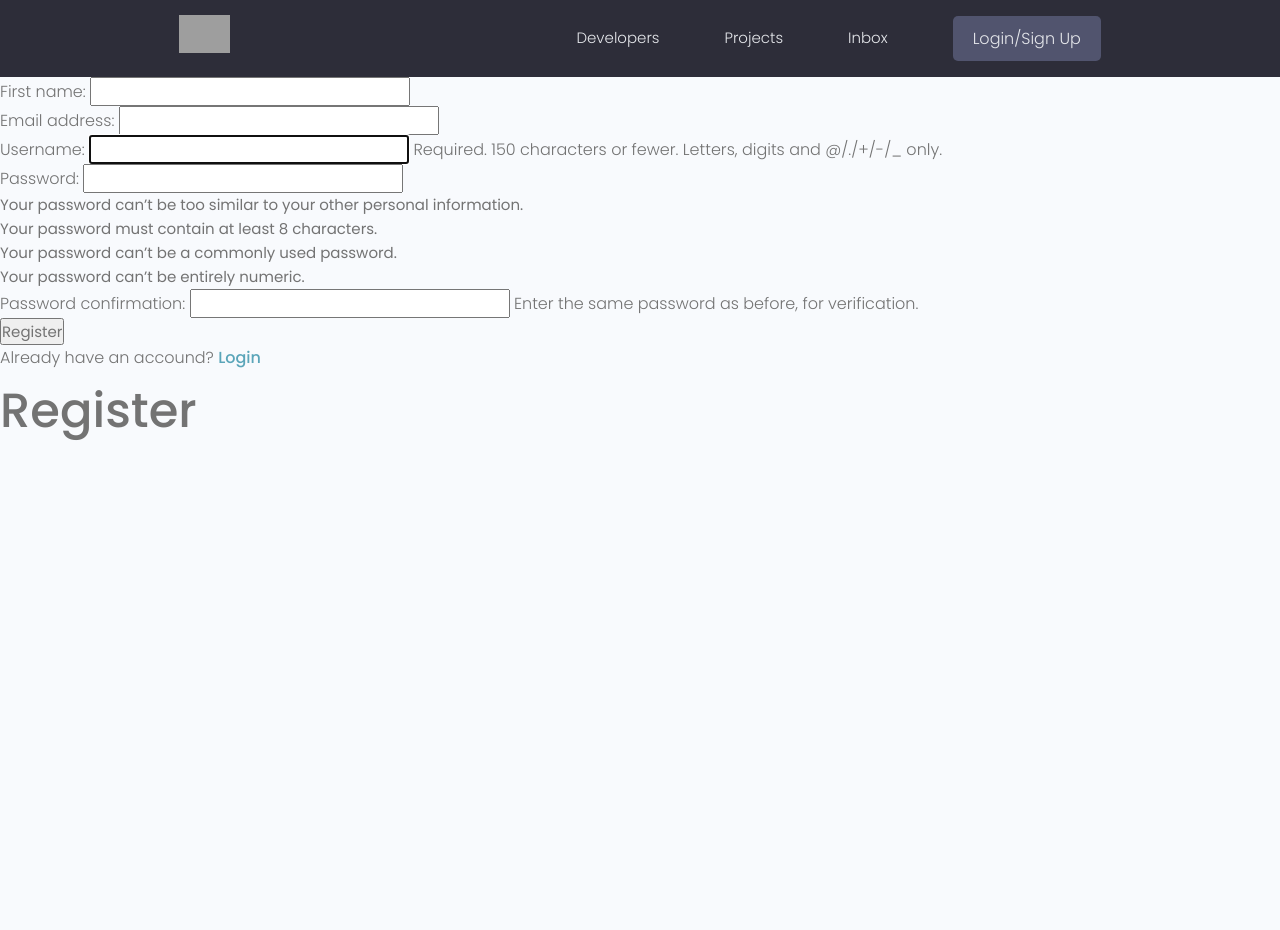
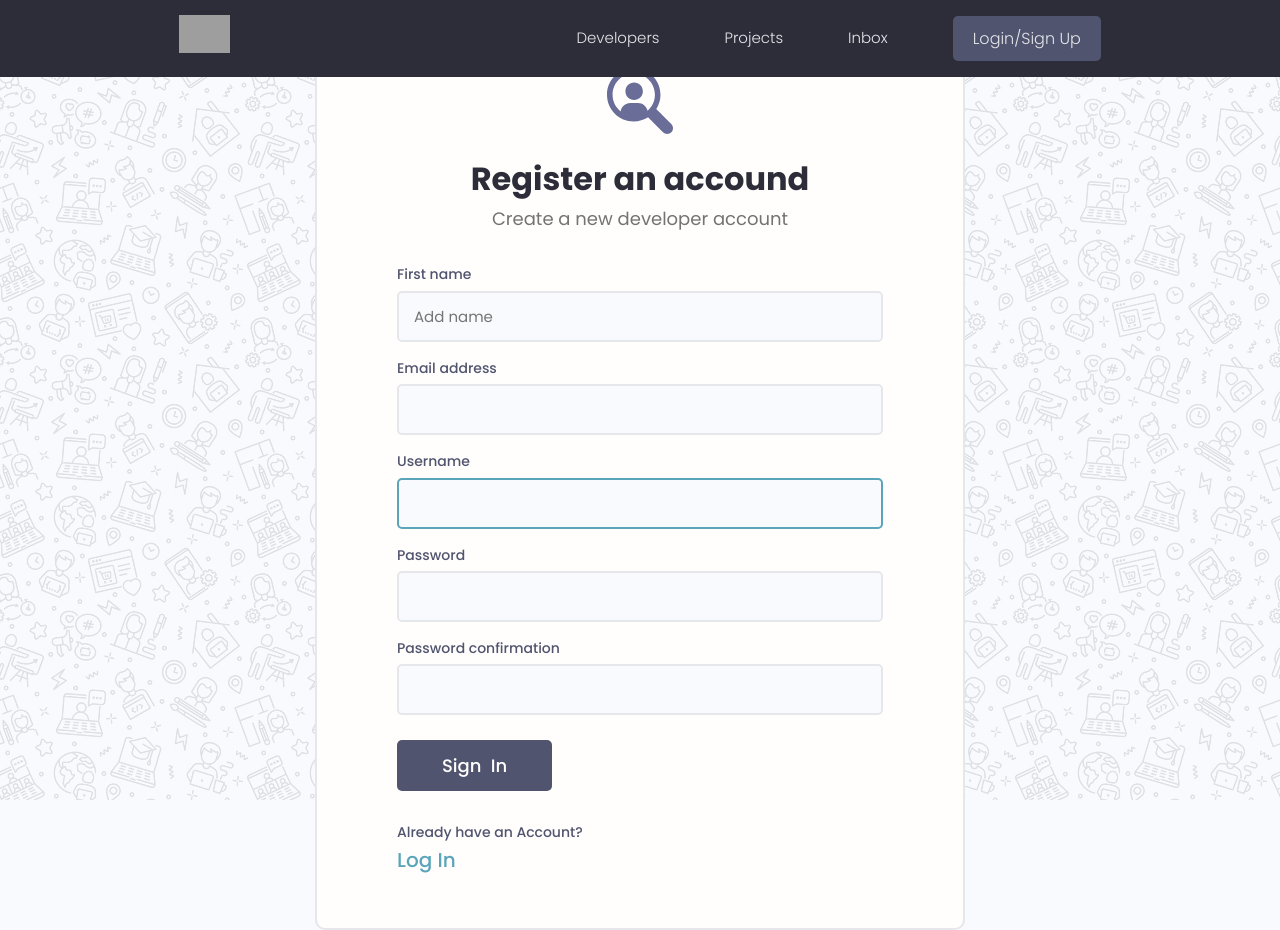
Before and after one commit to AdrianHorvath8/Developer-search, a Django app: page /register/ in a window 1280 px wide. Before the commit the page ends 440 px from the top, so only its background shows below. Run offline with Django 4.2, Linux system fonts and the light colour scheme; some libraries are stand-ins or nearby versions; grey boxes are pictures that could not be loaded.

Commit message:
Styling login and register page

```diff
--- a/devsearch/projects/forms.py
+++ b/devsearch/projects/forms.py
@@ -13,7 +13,7 @@ class ProjectForm(ModelForm):
             "tags":forms.CheckboxSelectMultiple(),
         }
 
-    def __init__(self):
+    def __init__(self, *args, **kwargs):
         super(ProjectForm, self).__init__()
 
         self.fields["title"].widget.attrs.update(
--- a/devsearch/static/styles/app.css
+++ b/devsearch/static/styles/app.css
@@ -1,3 +1,4 @@
+
 :root {
   --color-sub: #2d2d39;
 }
@@ -5,6 +6,7 @@
 .btn--sub {
   background-color: var(--color-sub-light);
 }
+
 
 .card {
   border: 2px solid var(--color-light);
@@ -845,3 +847,11 @@ img {
   margin-bottom: 1rem;
   margin-top: 2rem;
 }
+
+.alert {
+  position: fixed;
+  left: 50%;
+  top: 135px;
+  transform: translate(-50%, -50%);
+  z-index: 99999;
+}
--- a/devsearch/static/uikit/app.js
+++ b/devsearch/static/uikit/app.js
@@ -2,3 +2,13 @@
 document.addEventListener('DOMContentLoaded', function () {
   hljs.highlightAll();
 });
+
+
+let alertWrapper = document.querySelector('.alert')
+let alertClose = document.querySelector('.alert__close')
+
+if (alertWrapper) {
+  alertClose.addEventListener('click', () =>
+    alertWrapper.style.display = 'none'
+  )
+}
--- a/devsearch/templates/main.html
+++ b/devsearch/templates/main.html
@@ -20,18 +20,19 @@
 <body>
     {% include "navbar.html" %}
     {% if messages %}
-    <ul class="messages">
-        {% for message in messages %}
-        <li{% if message.tags %} class="{{ message.tags }}" {% endif %}>
-            {% if message.level == DEFAULT_MESSAGE_LEVELS.ERROR %}Important: {% endif %}
-            {{ message }}
-            </li>
-            {% endfor %}
-    </ul>
+
+    {% for message in messages %}
+        <div class="alert alert--{{message.tags}}">
+            <p class="alert__message">{{ message }}</p>
+            <button class="alert__close">⨯</button>
+        </div>
+    {% endfor %}
+
     {% endif %}
 
     {% block content %}
 
     {% endblock content %}
 </body>
+<script src="{% static 'uikit/app.js'%}"></script>
 </html>
--- a/devsearch/users/forms.py
+++ b/devsearch/users/forms.py
@@ -8,3 +8,22 @@ class CustomUserCreationForm(UserCreationForm):
     class Meta:
         model = User
         fields = ["first_name", "email", "username", "password1", "password2"]
+
+
+    def __init__(self, *args, **kwargs):
+        super(CustomUserCreationForm, self).__init__()
+
+        self.fields["first_name"].widget.attrs.update(
+            {"class":"input", "placeholder":"Add name"})
+
+        self.fields["email"].widget.attrs.update(
+            {"class":"input"})
+
+        self.fields["username"].widget.attrs.update(
+            {"class":"input"})
+
+        self.fields["password1"].widget.attrs.update(
+            {"class":"input"})
+
+        self.fields["password2"].widget.attrs.update(
+            {"class":"input"})
--- a/devsearch/users/templates/users/login_register.html
+++ b/devsearch/users/templates/users/login_register.html
@@ -1,29 +1,81 @@
 {% extends 'main.html' %}
-
+{% load static %}
 
 {% block content %}
 
 
 {% if page == "register" %}
-<form action="" method="POST">
-    {% csrf_token %}
-    {{form.as_p}}
-    <input type="submit" value="Register" >
-    <p>Already have an accound? <a href="{% url 'login' %}">Login</a></p>
+<div class="auth">
+    <div class="card">
+        <div class="auth__header text-center">
+            <a href="/">
+                <img src="{% static 'images/icon.svg' %}" alt="icon" />
+            </a>
+            <h3>Register an accound</h3>
+            <p>Create a new developer account</p>
+        </div>
 
-</form>
-<h1>Register</h1>
+        <form action="{% url 'register' %}" class="form auth__form" method="post">
+            {% csrf_token %}
+
+            {% for field in form %}
+            <!-- Input:Text -->
+            <div class="form__field">
+                <label for="formInput#text">{{ field.label }} </label>
+                {{ field }}
+
+            </div>
+            {% endfor %}
+            <div class="auth__actions">
+                <input class="btn btn--sub btn--lg" type="submit" value="Sign  In" />
+            </div>
+
+        </form>
+        <div class="auth__alternative">
+            <p>Already have an Account?</p>
+            <a href="{% url 'login' %}">Log In</a>
+        </div>
+    </div>
+</div>
+
 
 {% else %}
-<form action="{% url 'login' %}" method="POST">
-    {% csrf_token %}
+<div class="auth">
+    <div class="card">
+        <div class="auth__header text-center">
+            <a href="/">
+                <img src="{% static 'images/icon.svg' %}" alt="icon" />
+            </a>
+            <h3>Account Login</h3>
+            <p>Hello Developer, Welcome Back!</p>
+        </div>
 
-    <input type="text" name="username" placeholder="Username">
-    <input type="password" name="password" placeholder="Password" >
-    <input type="submit" value="Login">
+        <form action="{% url 'login' %}" class="form auth__form" method="post">
+            {% csrf_token %}
+            <!-- Input:Email -->
+            <div class="form__field">
+                <label for="formInput#text">Username: </label>
+                <input class="input input--text" id="formInput#text" type="text" name="username"
+                    placeholder="Enter your username..." />
+            </div>
 
-    <p>Dont have an accound?  <a href="{% url 'register' %}">Sign up</a></p>
-</form>
+            <!-- Input:Password -->
+            <div class="form__field">
+                <label for="formInput#password">Password: </label>
+                <input class="input input--password" id="formInput#passowrd" type="password" name="password"
+                    placeholder="••••••••" />
+            </div>
+            <div class="auth__actions">
+                <input class="btn btn--sub btn--lg" type="submit" value="Log In" />
+                <a href="forgetpassword.html">Forget Password?</a>
+            </div>
+        </form>
+        <div class="auth__alternative">
+            <p>Don’t have an Account?</p>
+            <a href="{% url 'register' %}">Sign Up</a>
+        </div>
+    </div>
+</div>
 
 
 {% endif %}
--- a/devsearch/users/views.py
+++ b/devsearch/users/views.py
@@ -18,11 +18,6 @@ def login_user(request):
         password = request.POST["password"]
 
 
-        try:
-            user = User.objects.get(username=username)
-        except:
-            messages.error(request, "Username does not exist")
-
         user = authenticate(request, username=username, password=password)
 
 
@@ -37,7 +32,7 @@ def login_user(request):
 
 def logout_user(request):
     logout(request)
-    messages.error(request, "User was logout")
+    messages.info(request, "User was logout")
     return redirect("profiles")
 
 
```
Also changed, not shown: devsearch/templates/login.html (added, +67 -0 lines), devsearch/templates/signup.html (added, +89 -0 lines), devsearch/db.sqlite3, devsearch/static/uikit/app.css (line endings or trailing spaces).
